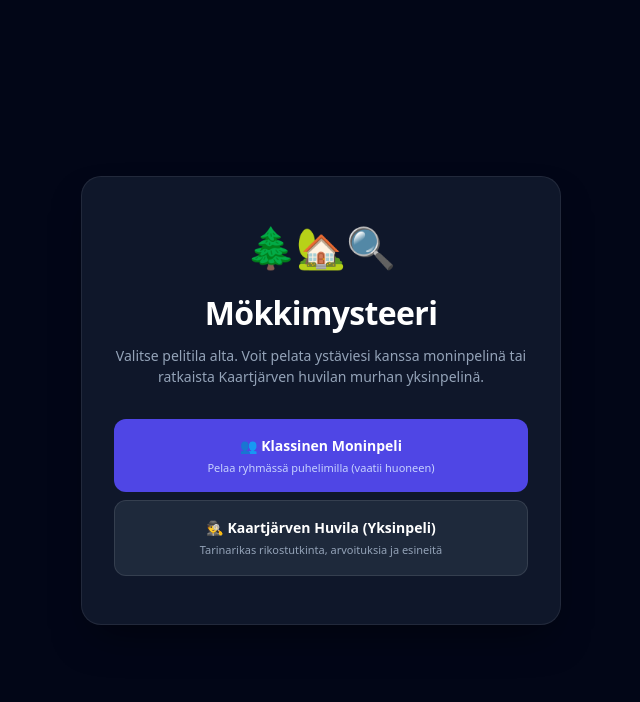
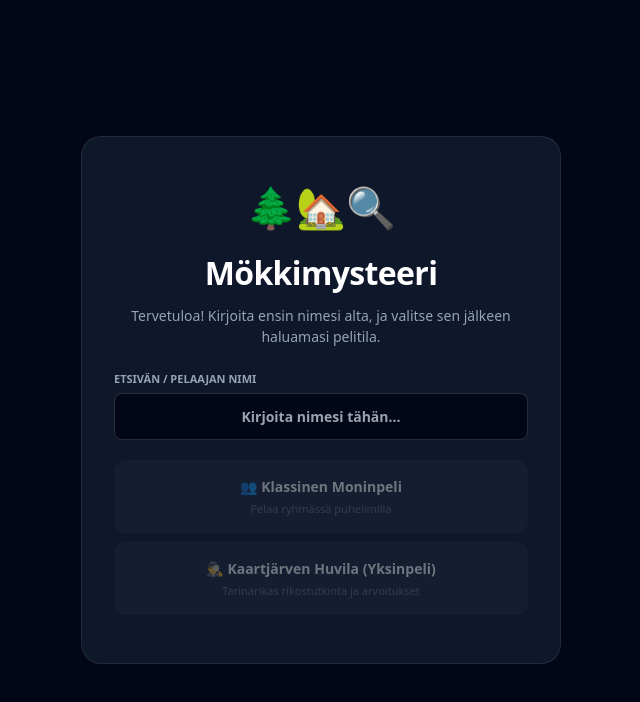
Before and after one commit to janiqvick-hue/murhamysteeri-mokilla, a React (Vite) app: page / in a window 1280 px wide. Shown: the top 702 px of the page, without its empty margins (319-959 px from the left). Built offline with nearby package versions, Linux system fonts and the light colour scheme; no server answers.

Commit message:
Update App.tsx

```diff
--- a/App.tsx
+++ b/App.tsx
@@ -31,47 +31,14 @@ export default function App() {
     setResultsData(null);
     setGameState("lobby");
     setMode("menu");
+    setPlayerName(""); // Nollataan nimi palatessa
     setIsSoloMode(false);
   };
 
   const currentStage = lobbyData?.status || "lobby";
 
-  // JOS PELAAJA VALITSEE YKSINPELIN: Ohjataan suoraan Kaartjärven pelimoottoriin
-  if (mode === "kaartjarvi") {
-    // Jos nimeä ei ole vielä annettu, kysytään se tyylikkäästi ennen pelin alkua
-    if (!playerName.trim()) {
-      return (
-        <div style={{ minHeight: "100vh", backgroundColor: "#020617", color: "#cbd5e1", fontFamily: 'system-ui, -apple-system', display: "flex", flexDirection: "column", alignItems: "center", justifyContent: "center", padding: "20px", boxSizing: "border-box" }}>
-          <div style={{ backgroundColor: "#0f172a", border: "1px solid rgba(255, 255, 255, 0.08)", borderRadius: "20px", padding: "40px 32px", maxWidth: "480px", width: "100%", boxShadow: "0 20px 40px -15px rgba(0,0,0,0.5)", textAlign: "center", boxSizing: "border-box" }}>
-            <div style={{ fontSize: "32px", marginBottom: "12px" }}>👔📜</div>
-            <h2 style={{ fontSize: "24px", fontWeight: 900, color: "#ffffff", margin: "0 0 16px 0" }}>Kirjoita etsivän nimesi</h2>
-            <input
-              type="text"
-              placeholder="Esim. Etsivä Koskinen"
-              value={playerName}
-              onChange={(e) => setPlayerName(e.target.value)}
-              style={{ width: "100%", padding: "12px", backgroundColor: "#020617", border: "1px solid rgba(255,255,255,0.15)", borderRadius: "8px", color: "#ffffff", fontSize: "14px", textAlign: "center", marginBottom: "16px", fontWeight: "bold" }}
-            />
-            <div style={{ display: "flex", gap: "10px" }}>
-              <button
-                onClick={() => setMode("menu")}
-                style={{ flex: 1, padding: "12px", backgroundColor: "#1e293b", color: "#fff", border: "1px solid rgba(255,255,255,0.1)", borderRadius: "8px", fontWeight: "bold", cursor: "pointer", fontSize: "13px" }}
-              >
-                Peruuta
-              </button>
-              <button
-                disabled={!playerName.trim()}
-                onClick={() => setMode("kaartjarvi")}
-                style={{ flex: 1, padding: "12px", backgroundColor: "#10b981", color: "#fff", border: "none", borderRadius: "8px", fontWeight: "bold", cursor: "pointer", fontSize: "13px", opacity: playerName.trim() ? 1 : 0.5 }}
-              >
-                Aloita tutkinta
-              </button>
-            </div>
-          </div>
-        </div>
-      );
-    }
-
+  // JOS PELAAJA ON ANTAKOOT NIMEN JA VALINNUT YKSINPELIN: Näytetään pelimoottori
+  if (mode === "kaartjarvi" && playerName.trim()) {
     return (
       <KaartjarviMap
         playerName={playerName}
@@ -101,7 +68,7 @@ export default function App() {
     padding: "40px 32px",
     maxWidth: "480px",
     width: "100%",
-    boxShadow: "0 20px 40px -15px rgba(0,0,0,0.5)",
+    boxShadow: "0 20px 40px -15 rgba(0,0,0,0.5)",
     textAlign: "center",
     boxSizing: "border-box"
   };
@@ -114,62 +81,76 @@ export default function App() {
     letterSpacing: "-0.02em"
   };
 
-  const menuButtonStyle = (variant: "multi" | "solo"): React.CSSProperties => ({
+  const menuButtonStyle = (disabled: boolean, variant: "multi" | "solo"): React.CSSProperties => ({
     width: "100%",
     padding: "16px",
     margin: "8px 0",
-    backgroundColor: variant === "multi" ? "#4f46e5" : "#1e293b",
-    border: variant === "multi" ? "none" : "1px solid rgba(255,255,255,0.1)",
+    backgroundColor: disabled ? "#1e293b" : (variant === "multi" ? "#4f46e5" : "#10b981"),
+    border: "none",
     borderRadius: "12px",
     color: "#ffffff",
     fontSize: "14px",
     fontWeight: "bold",
-    cursor: "pointer",
+    cursor: disabled ? "not-allowed" : "pointer",
     display: "flex",
     flexDirection: "column",
     alignItems: "center",
     gap: "4px",
-    transition: "transform 0.15s ease"
+    opacity: disabled ? 0.4 : 1,
+    transition: "all 0.15s ease"
   });
   // --- RENDELÖINTI NÄKYMIEN MUKAAN ---
 
-  // NÄKYMÄ 1: PÄÄVALIKKO
+  // NÄKYMÄ 1: PÄÄVALIKKO JA NIMEN KYSYMINEN
   if (mode === "menu") {
+    const isNameEmpty = !playerName.trim();
+
     return (
       <div style={menuContainerStyle}>
         <div style={menuCardStyle}>
           <div style={{ fontSize: "40px", marginBottom: "12px" }}>🌲🏡🔍</div>
           <h1 style={menuTitleStyle}>Mökkimysteeri</h1>
-          <p style={{ fontSize: "14px", color: "#94a3b8", margin: "0 0 32px 0", lineHeight: "1.5" }}>
-            Valitse pelitila alta. Voit pelata ystäviesi kanssa moninpelinä tai ratkaista Kaartjärven huvilan murhan yksinpelinä.
+          <p style={{ fontSize: "14px", color: "#94a3b8", margin: "0 0 24px 0", lineHeight: "1.5" }}>
+            Tervetuloa! Kirjoita ensin nimesi alta, ja valitse sen jälkeen haluamasi pelitila.
           </p>
 
+          {/* NIMIKENTTÄ SIIRRETTY ETUSIVULLE KAATUMISTEN ESTÄMISEKSI */}
+          <div style={{ marginBottom: "20px", textAlign: "left" }}>
+            <label style={{ display: "block", fontSize: "11px", fontWeight: "bold", color: "#94a3b8", textTransform: "uppercase", marginBottom: "6px" }}>
+              Etsivän / Pelaajan nimi
+            </label>
+            <input
+              type="text"
+              placeholder="Kirjoita nimesi tähän..."
+              value={playerName}
+              onChange={(e) => setPlayerName(e.target.value)}
+              style={{ width: "100%", padding: "12px", backgroundColor: "#020617", border: "1px solid rgba(255,255,255,0.15)", borderRadius: "8px", color: "#ffffff", fontSize: "14px", textAlign: "center", fontWeight: "bold", boxSizing: "border-box" }}
+            />
+          </div>
+
           <button
+            disabled={isNameEmpty}
             onClick={() => setMode("multiplayer")}
-            style={menuButtonStyle("multi")}
-            onMouseEnter={(e) => e.currentTarget.style.backgroundColor = "#4338ca"}
-            onMouseLeave={(e) => e.currentTarget.style.backgroundColor = "#4f46e5"}
+            style={menuButtonStyle(isNameEmpty, "multi")}
           >
             <span>👥 Klassinen Moninpeli</span>
-            <span style={{ fontSize: "11px", fontWeight: "normal", color: "#c7d2fe" }}>Pelaa ryhmässä puhelimilla (vaatii huoneen)</span>
+            <span style={{ fontSize: "11px", fontWeight: "normal", color: isNameEmpty ? "#64748b" : "#c7d2fe" }}>Pelaa ryhmässä puhelimilla</span>
           </button>
 
-          {/* KORJAUS: Tämä painike ohjaa nyt puhtaasti yksinpeliin (kaartjarvi) ilman moninpelin ylikirjoituksia */}
           <button
+            disabled={isNameEmpty}
             onClick={() => setMode("kaartjarvi")}
-            style={menuButtonStyle("solo")}
-            onMouseEnter={(e) => e.currentTarget.style.backgroundColor = "#334155"}
-            onMouseLeave={(e) => e.currentTarget.style.backgroundColor = "#1e293b"}
+            style={menuButtonStyle(isNameEmpty, "solo")}
           >
             <span>🕵️ Kaartjärven Huvila (Yksinpeli)</span>
-            <span style={{ fontSize: "11px", fontWeight: "normal", color: "#94a3b8" }}>Tarinarikas rikostutkinta, arvoituksia ja esineitä</span>
+            <span style={{ fontSize: "11px", fontWeight: "normal", color: isNameEmpty ? "#64748b" : "#a7f3d0" }}>Tarinarikas rikostutkinta ja arvoitukset</span>
           </button>
         </div>
       </div>
     );
   }
 
-  // NÄKYMÄ 2: KLASSINEN MONINPELI
+  // NÄKYMÄ 2: MONINPELIN ALOITUS TAI PELIVAIHEET
   return (
     <div style={{ minHeight: "100vh", backgroundColor: "#020617", color: "#cbd5e1" }}>
       {gameState === "lobby" && (
```
